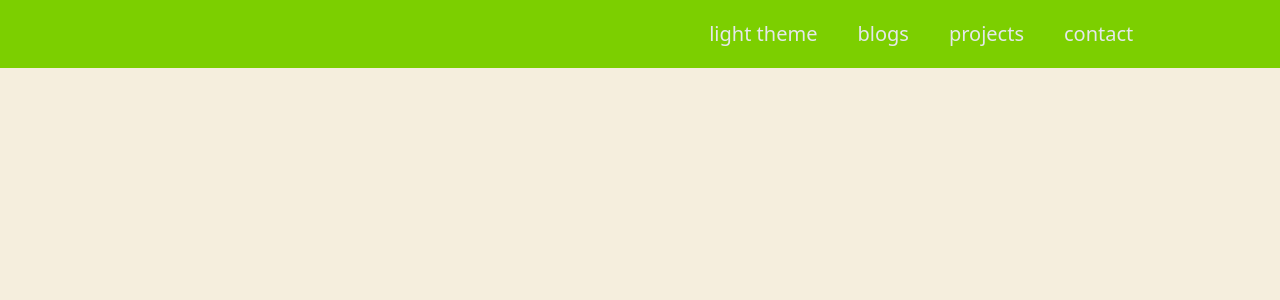
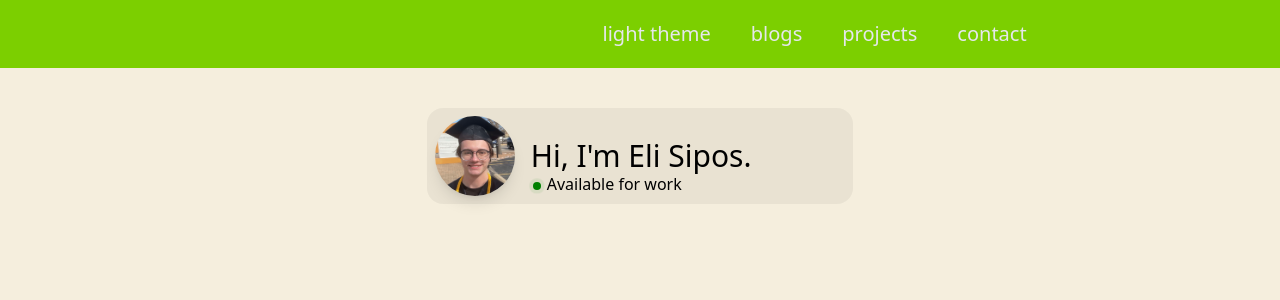
Before and after one commit to elisipos/portfolio, a React (Vite) app: page / in a window 1280 px wide. Shown: the top 300 px of the page. Built offline with nearby package versions, Linux system fonts and the light colour scheme.

Commit message:
added profile card, working on coloring

```diff
--- a/src/App.jsx
+++ b/src/App.jsx
@@ -2,6 +2,7 @@ import { useState } from 'react'
 import './App.css'
 import Nav from './components/Nav'
 import { ThemeContext } from './ThemeContext'
+import Main from './components/Main';
 
 function App() {
 
@@ -15,6 +16,7 @@ function App() {
     <>
       <ThemeContext.Provider value={{theme, setTheme}}>
         <Nav></Nav>
+        <Main></Main>
       </ThemeContext.Provider>
     </>
   )
--- /dev/null
+++ b/src/components/Main.jsx
@@ -0,0 +1,10 @@
+import React from 'react'
+import ProfileComp from './ProfileComp'
+
+const Main = () => {
+  return (
+    <ProfileComp></ProfileComp>
+  )
+}
+
+export default Main
--- a/src/components/Nav.jsx
+++ b/src/components/Nav.jsx
@@ -30,7 +30,7 @@ const Nav = () => {
   return (
     <>
     <div className={theme == "light" ? 'text-gray-200 bg-lime-500' : 'text-gray-800 bg-lime-400'}>
-      <div className={'flex justify-end p-5 w-11/12'}>
+      <div className={'flex justify-end p-5 w-10/12'}>
         <div className='text-xl px-5 hover:cursor-pointer enlarge' onClick={() => handleClick()} onMouseOver={() => handleMouseEnter()} onMouseOut={() => handleMouseOut()}>{text}</div>
         <div className='text-xl px-5 hover:cursor-pointer enlarge'>blogs</div>
         <div className='text-xl px-5 hover:cursor-pointer enlarge'>projects</div>
--- /dev/null
+++ b/src/components/ProfileComp.jsx
@@ -0,0 +1,43 @@
+import React from 'react'
+import profileImg from '../assets/profile-img-crop.jpg';
+
+const ProfileComp = () => {
+  return (
+    <div className="flex justify-center my-10">
+
+      <div className="w-1/3 flex p-2 bg-black/5 rounded-2xl">
+
+        <div>
+          <div className="w-20 h-20 rounded-full overflow-hidden shadow-lg">
+            <img src={profileImg} alt="Picture of Eli Sipos" width="80" height="80"/>
+          </div>
+        </div>
+
+        <div className="max-w-sm mx-4 flex items-center mt-5">
+          <div>
+            <div className="text-3xl">Hi, I'm Eli Sipos.</div>
+
+            <div className="flex items-center -m-0.5">
+              <span className="absolute animate-ping mx-1 mr-1.5 mt-1">
+                <svg xmlns="http://www.w3.org/2000/svg" width="8" height="8" fill="green" class="bi bi-circle-fill" viewBox="0 0 16 16">
+                  <circle cx="8" cy="8" r="8"/>
+                </svg>
+              </span>
+              <span className="relative mx-1 mr-1.5 mt-1">
+                <svg xmlns="http://www.w3.org/2000/svg" width="8" height="8" fill="green" class="bi bi-circle-fill" viewBox="0 0 16 16">
+                  <circle cx="8" cy="8" r="8"/>
+                </svg>
+              </span>
+              <div>Available for work</div>
+            </div>
+
+          </div>
+        </div>
+
+      </div>
+
+    </div>
+  )
+}
+
+export default ProfileComp
```
Also changed, not shown: src/assets/profile-img-crop.jpg (added).
